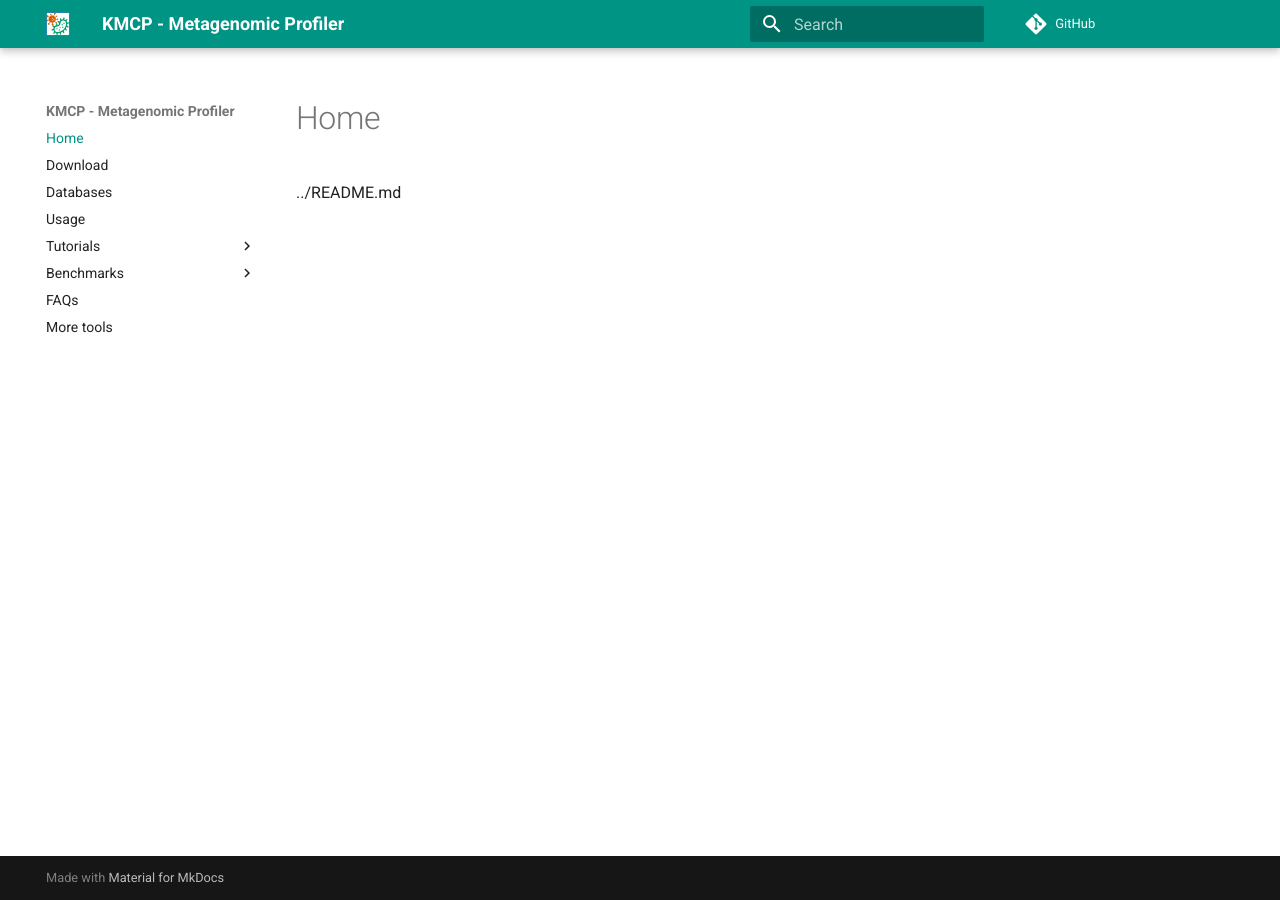
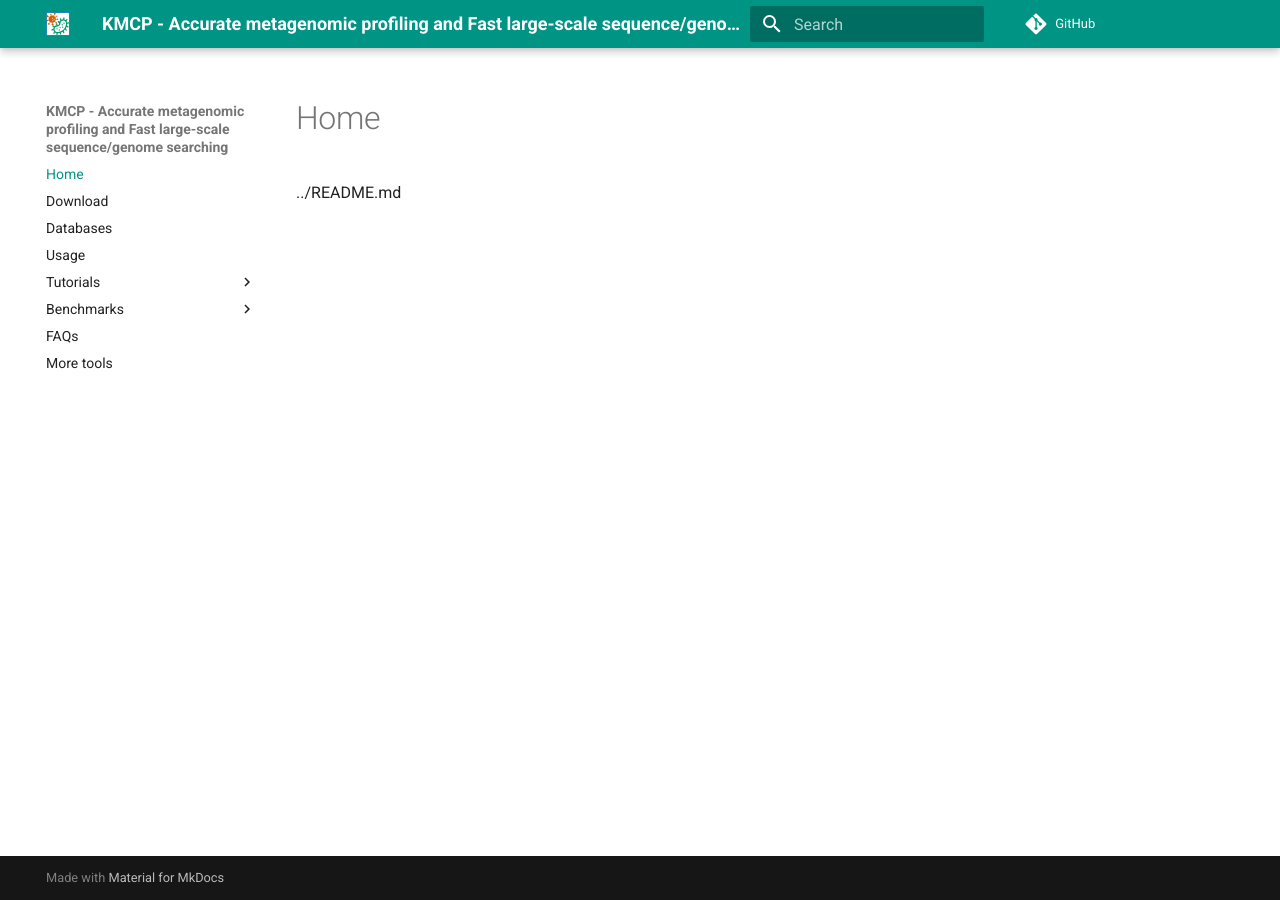
Before and after one commit to shenwei356/kmcp, an MkDocs documentation site: the page built from docs/index.md, in a window 1280 px wide. Built offline with MkDocs 1.6.1 and Material for MkDocs 9.7.7, drawn with Linux system fonts in a browser that asks for light colours; comment, search, counter and statistics services are not loaded.

```diff
--- a/mkdocs.yml
+++ b/mkdocs.yml
@@ -1,4 +1,4 @@
-site_name: KMCP - Metagenomic Profiler
+site_name: KMCP - Accurate metagenomic profiling and Fast large-scale sequence/genome searching
 site_url: https://bioinf.shenwei.me/kmcp
 nav:
 - Home: index.md
```
Also changed, not shown: README.md (+2 -2 lines), 3 other files.
